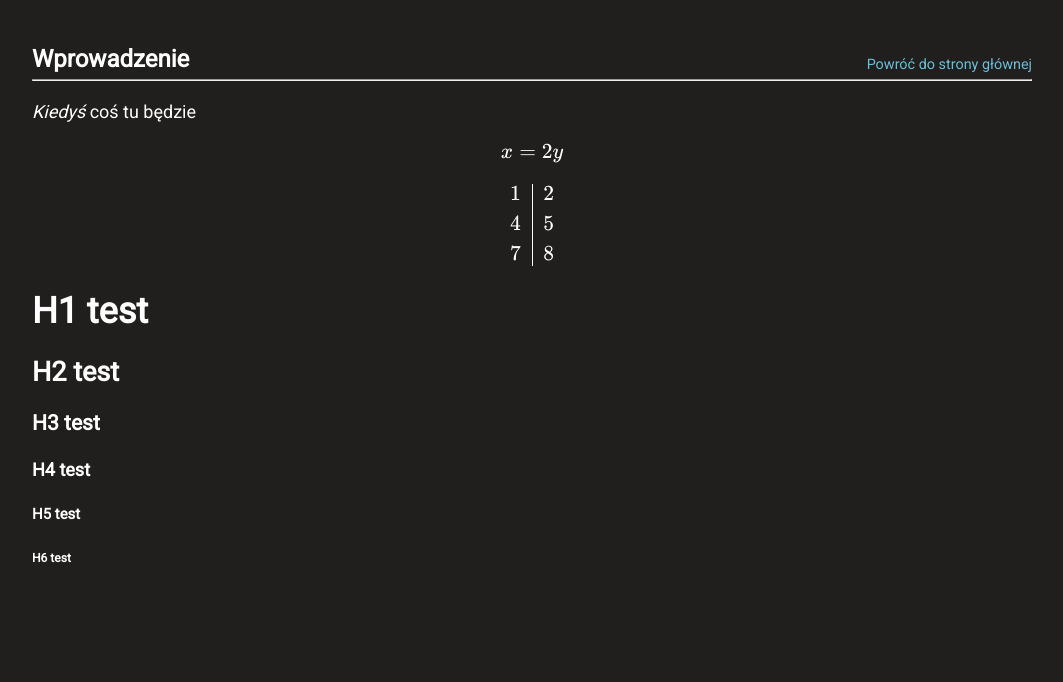
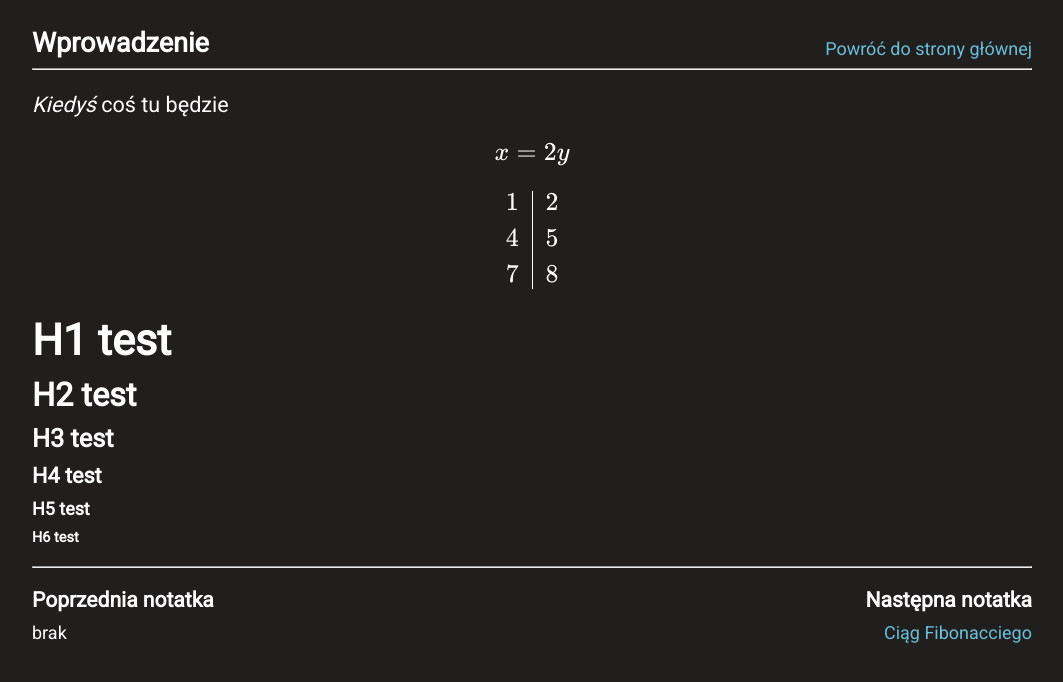
Before and after one commit to sszczep/Niezbednik-Maturzysty-Informatyka, a Jekyll site: the page built from _notes/algorytmy/wprowadzenie.md, in a window 1280 px wide. Shown: the top 682 px of the page, without its empty margins (108-1171 px from the left). Built offline with Jekyll 4.4.1, drawn with Linux system fonts in a browser that asks for light colours; formulas are drawn with MathJax 3.

Commit message:
Add previous/next note navigation, fix styles

```diff
--- a/_includes/toc.html
+++ b/_includes/toc.html
@@ -4,7 +4,7 @@
         {% assign links = site.notes | where: "categoryID", category.categoryID | sort: 'order', 'last'  %}
 
         <ol>
-        {% for link in links  %}
+        {% for link in links %}
             <li>
                 {% assign contentLength = link.content | size %}
                 {% if contentLength > 1 %}
--- a/_layouts/note.html
+++ b/_layouts/note.html
@@ -2,8 +2,8 @@
 layout: default
 ---
 
-<nav class="note-nav">
-    <h1>{{ page.title }}</h1>
+<nav class="note-top-nav">
+    <h2>{{ page.title }}</h2>
     <a href="{{ '/' | relative_url }}">Powróć do strony głównej</a>
 </nav>
 <hr style="margin-bottom: 20px;" />
@@ -12,3 +12,46 @@ layout: default
 <div class="note-content">
     {{ content }}
 </div>
+
+<hr style="margin-top: 20px;" />
+<nav class="note-bottom-nav">
+    {% assign previous = nil %}
+    {% assign next = nil %}
+
+    {% assign links = site.notes | where: "categoryID", page.categoryID | sort: 'order', 'last'  %}
+
+    {% assign isNext = false %}
+    {% for link in links %}
+        {% assign contentLength = link.content | size %}
+        {% if contentLength > 1 %}
+            {% if link.title == page.title %}
+                {% assign isNext = true %}
+                {% continue %}
+            {% endif %}
+
+            {% unless isNext %}
+                {% assign previous = link %}
+            {% else %}
+                {% assign next = link %}
+                {% break %}
+            {% endunless %}
+        {% endif %}
+    {% endfor %}
+    <div>
+        <h3>Poprzednia notatka</h3>
+        {% if previous %}
+            <a href="{{ previous.url | relative_url }}">{{ previous.title }}</a>
+        {% else %}
+            <span>brak</span>
+        {% endif %}
+    </div>
+
+    <div style="text-align: right">
+        <h3>Następna notatka</h3>
+        {% if next %}
+            <a href="{{ next.url | relative_url }}">{{ next.title }}</a>
+        {% else %}
+            <span>brak</span>
+        {% endif %}
+    </div>
+</nav>
--- a/assets/css/style.scss
+++ b/assets/css/style.scss
@@ -7,7 +7,11 @@ $linkColor: #6ABED8;
 
 
 html {
-    font-size: 12px;
+    font-size: 16px;
+
+    @media only screen and (min-width: 600px) {
+        font-size: 18px;
+    }
 }
 
 html, body {
@@ -15,9 +19,21 @@ html, body {
     margin: 0;
 }
 
+h1, h2, h3, h4, h5, h6 {
+    margin: 10px 0 !important;
+}
+
 a, a:hover, a:visited {
     text-decoration: none;
     color: $linkColor;
+}
+
+th, td {
+    padding: 10px 20px 10px 0px;
+}
+
+thead tr, tbody tr:not(:last-child) {
+    border-bottom: 1px solid #dfe2e5;
 }
 
 .app {
@@ -28,13 +44,14 @@ a, a:hover, a:visited {
     text-decoration: none;
     max-width: 1000px;
     margin: 0 auto;
-    padding: 5vh 5vw;
+    padding: 3vh 5vw;
 }
 
 .nav {
     ol {
         margin: 0;
         counter-reset: item;
+        padding-left: 20px;
     }
 
     ol:first-child {
@@ -55,39 +72,41 @@ a, a:hover, a:visited {
         margin-bottom: 3px;
     }
 
-    span, a, li:before {
-        font-size: 1.5rem;
+    li, li:before {
+        font-size: 1.1rem;
     }
 }
 
-.note-nav {
+.note-top-nav {
     display: flex;
     justify-content: space-between;
 
-    h1 {
+    h2 {
         margin: 0 !important;
+    }
+
+    a {
+        text-align: right;
+        margin-top: auto;
+        margin-left: 10px;
     }
 }
 
-.note-nav a {
-    margin-top: auto;
-    margin-left: 10px;
+.note-content {
+    font-weight: light;
     font-size: 1.2rem;
 }
 
-.note-content {
-    font-size: 1.5rem;
-    font-weight: light;
-}
+.note-bottom-nav {
+    display: flex;
+    justify-content: space-between;
 
-th, td {
-    padding: 10px 20px 10px 0px;
-}
-
-thead tr, tbody tr:not(:last-child) {
-    border-bottom: 1px solid #dfe2e5;
+    h3 {
+        margin: 10px 0 !important;
+    }
 }
 
 .MathJax_SVG_Display {
     overflow-x: auto;
+    margin: 30px 0 !important;
 }
```
